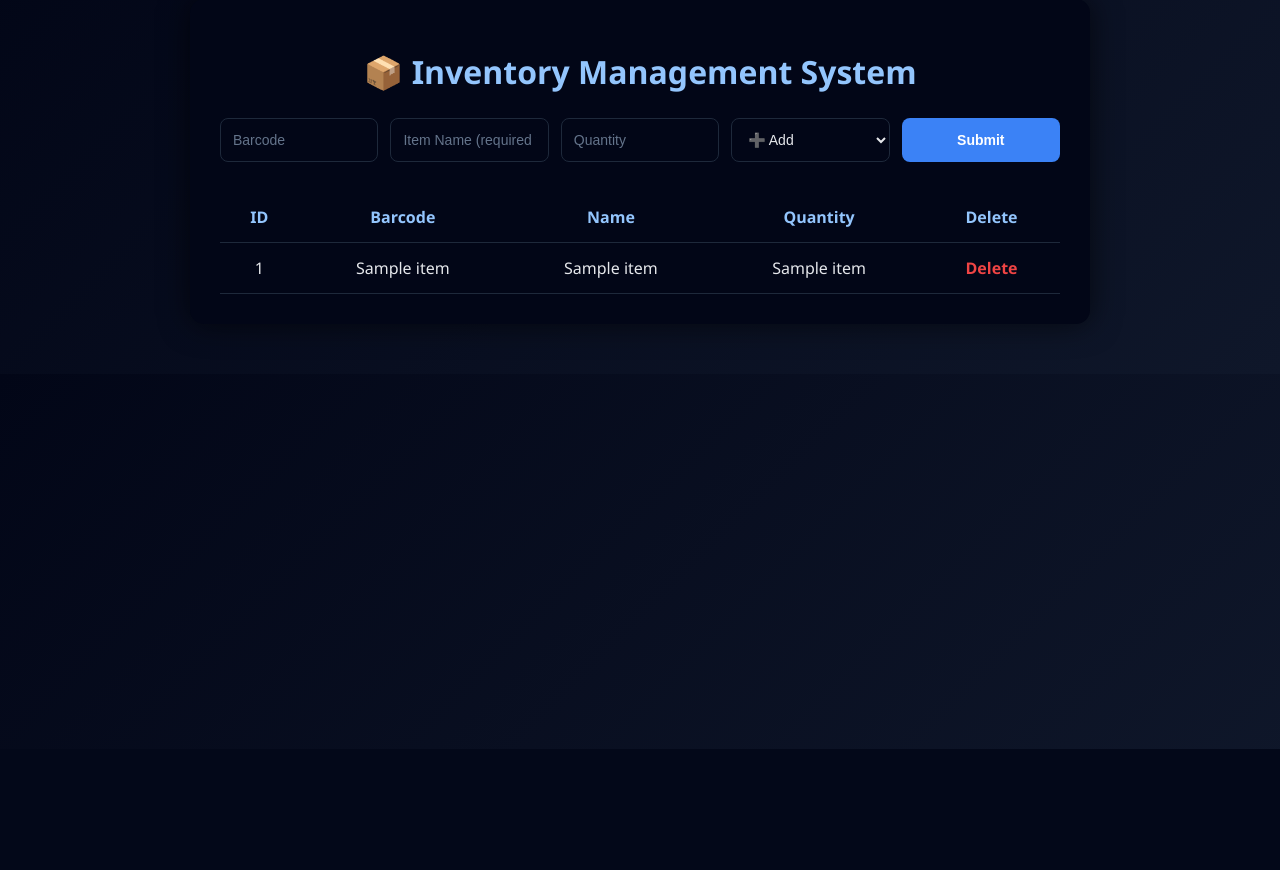
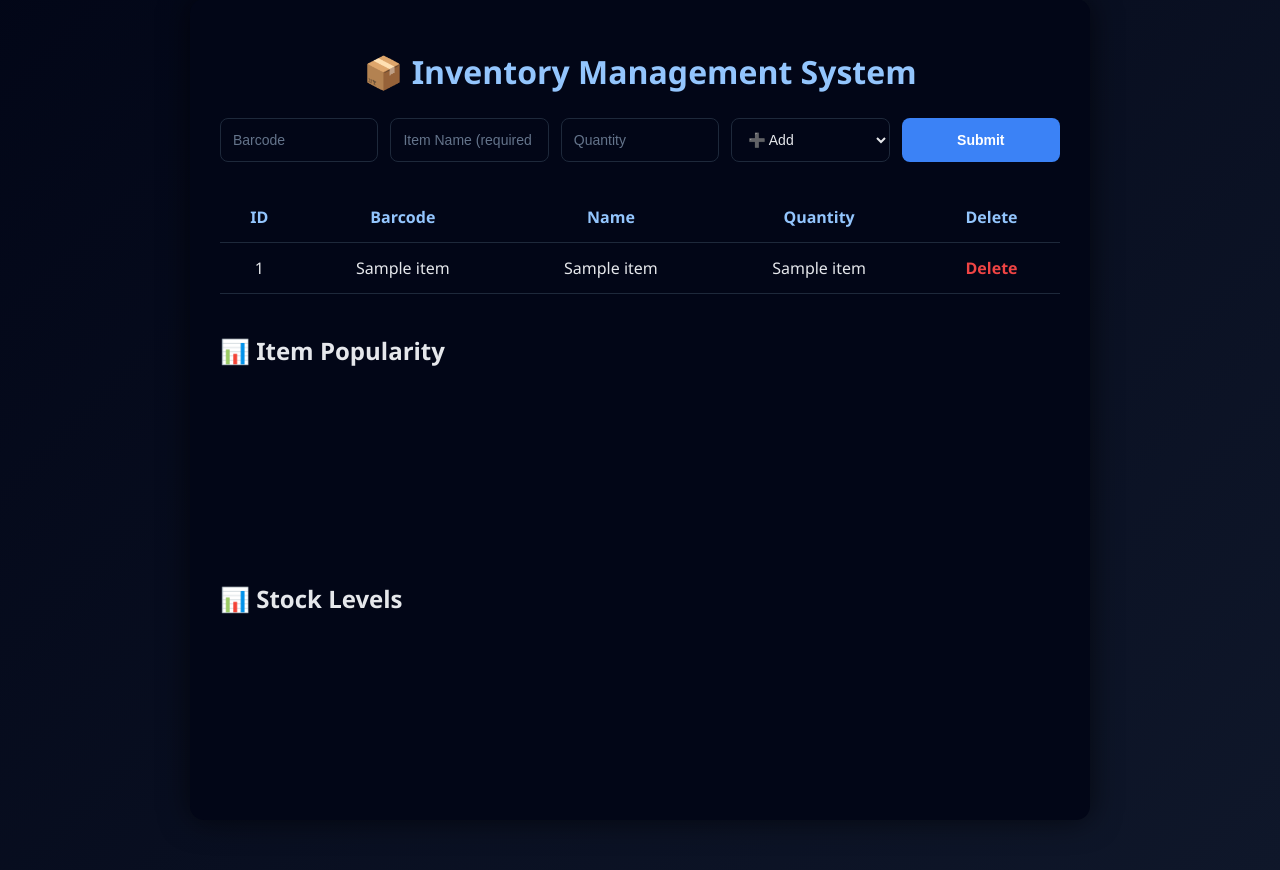
Before and after one commit to sharadwath362-netizen/BCIL, a Flask app: template templates/index.html in a window 1280 px wide. Shown: the part 51-921 px from the top of the page. Before the commit the page ends 800 px from the top, so only its background shows below. Run offline with Flask 3, Linux system fonts and the light colour scheme; the template is opened without the code that fills it: most values are stand-ins (such as "Sample title", 1, 10 or a date in 2020); a map, chart or similar area stays blank.

Commit message:
Update index.html

```diff
--- a/templates/index.html
+++ b/templates/index.html
@@ -4,6 +4,9 @@
     <meta charset="UTF-8">
     <title>Inventory Management</title>
     <link rel="stylesheet" href="/static/style.css">
+
+    <!-- Chart.js CDN -->
+    <script src="https://cdn.jsdelivr.net/npm/chart.js"></script>
 </head>
 <body>
 
@@ -12,9 +15,7 @@
 
     <form method="POST" class="inventory-form">
         <input type="text" name="barcode" placeholder="Barcode" required>
-
         <input type="text" name="name" placeholder="Item Name (required for Add)">
-
         <input type="number" name="quantity" placeholder="Quantity" min="1" required>
 
         <select name="action" required>
@@ -50,4 +51,76 @@
         </tbody>
     </table>
 
-</di
+    <!-- Charts -->
+    <div style="margin-top: 40px;">
+        <h2>📊 Item Popularity</h2>
+        <canvas id="popularityChart"></canvas>
+
+        <h2 style="margin-top: 40px;">📊 Stock Levels</h2>
+        <canvas id="stockChart"></canvas>
+    </div>
+</div>
+
+<script>
+    // Inventory data from Flask (Jinja → JS)
+    const itemNames = [
+        {% for item in items %}
+            "{{ item[2] }}",
+        {% endfor %}
+    ];
+
+    const quantities = [
+        {% for item in items %}
+            {{ item[3] }},
+        {% endfor %}
+    ];
+
+    // ---------- Item Popularity (Horizontal Bar) ----------
+    new Chart(document.getElementById("popularityChart"), {
+        type: "bar",
+        data: {
+            labels: itemNames,
+            datasets: [{
+                label: "Quantity",
+                data: quantities,
+                backgroundColor: "#60a5fa"
+            }]
+        },
+        options: {
+            indexAxis: "y",
+            responsive: true,
+            plugins: {
+                legend: { display: false }
+            }
+        }
+    });
+
+    // ---------- Stock Levels (Color-coded) ----------
+    const maxQty = Math.max(...quantities, 1);
+    const stockColors = quantities.map(q =>
+        q / maxQty < 0.3 ? "#ef4444" :
+        q / maxQty < 0.6 ? "#facc15" :
+        "#22c55e"
+    );
+
+    new Chart(document.getElementById("stockChart"), {
+        type: "bar",
+        data: {
+            labels: itemNames,
+            datasets: [{
+                label: "Stock Level",
+                data: quantities,
+                backgroundColor: stockColors
+            }]
+        },
+        options: {
+            responsive: true,
+            plugins: {
+                legend: { display: false }
+            }
+        }
+    });
+</script>
+
+</body>
+</html>
```
